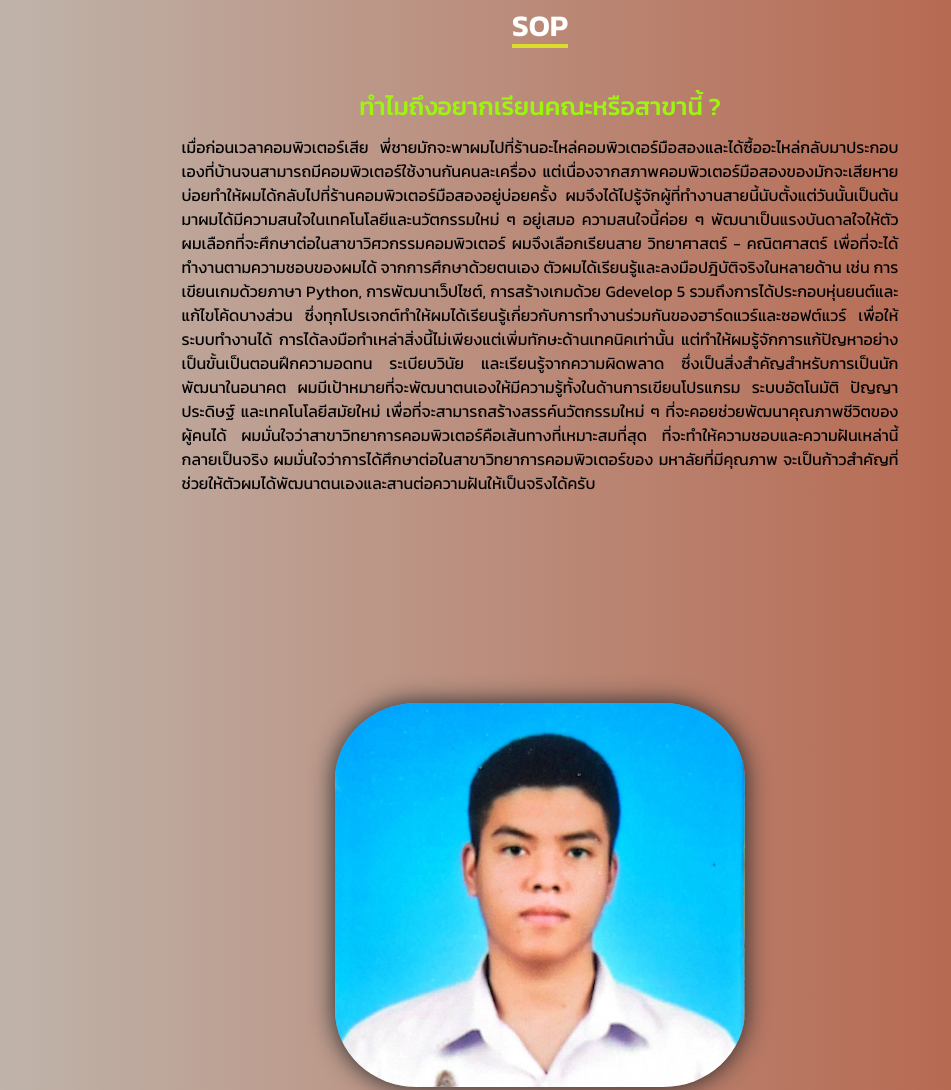
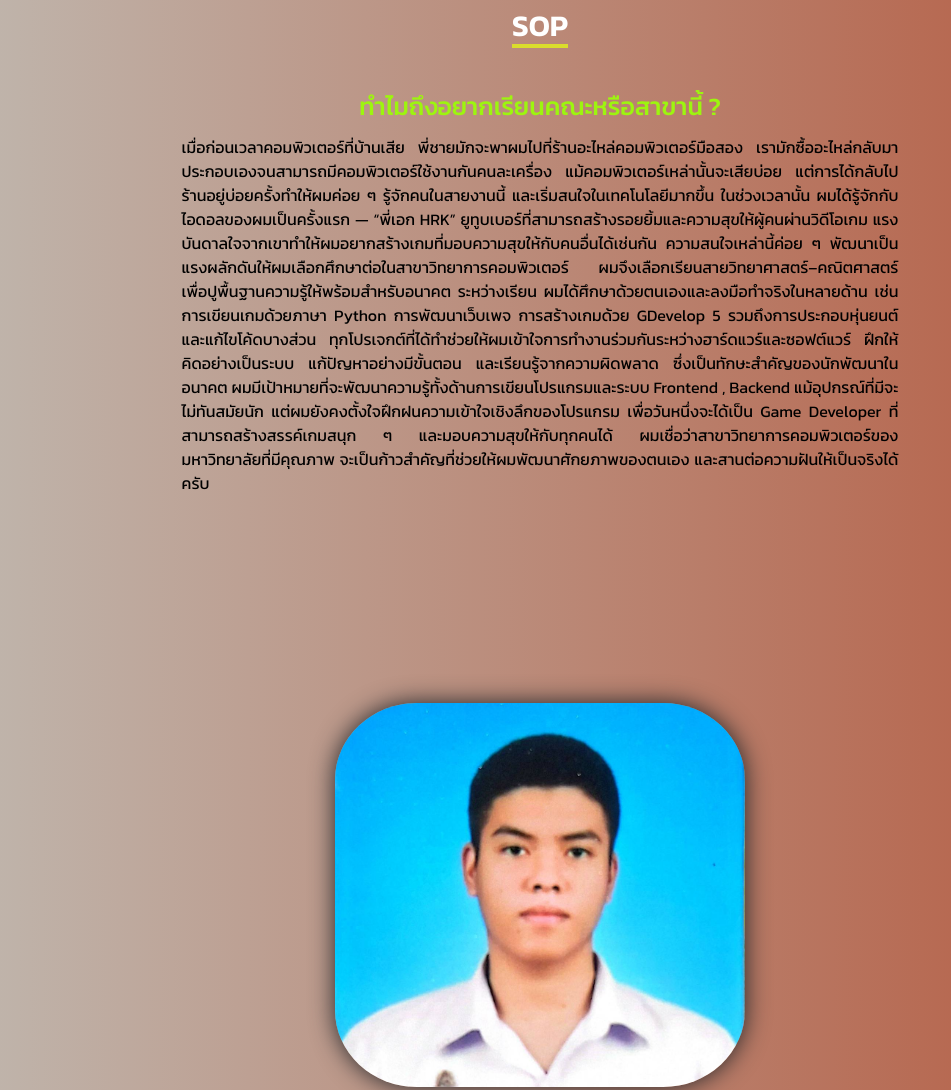
Before and after one commit to Kaolnwza007/MyPortFolioV.2, a plain HTML site: page index.html in a window 1280 px wide. Shown: the part 1034-2124 px from the top of the page, without its empty margins (100-1051 px from the left). Drawn offline with nearby package versions, Linux system fonts and the light colour scheme.

Commit message:
อัพเดท

```diff
--- a/index.html
+++ b/index.html
@@ -70,19 +70,17 @@
             <div class="about-details">
                 <div class="right">
                     <div class="topic">ทำไมถึงอยากเรียนคณะหรือสาขานี้ ? </div>
-                    <p>   เมื่อก่อนเวลาคอมพิวเตอร์เสีย พี่ชายมักจะพาผมไปที่ร้านอะไหล่คอมพิวเตอร์มือสองและได้ซื้ออะไหล่กลับมาประกอบเองที่บ้านจนสามารถมีคอมพิวเตอร์ใช้งานกันคนละเครื่อง แต่เนื่องจากสภาพคอมพิวเตอร์มือสองของมักจะเสียหายบ่อยทำให้ผมได้กลับไปที่ร้านคอมพิวเตอร์มือสองอยู่บ่อยครั้ง ผมจึงได้ไปรู้จักผู้ที่ทำงานสายนี้นับตั้งแต่วันนั้นเป็นต้นมาผมได้มีความสนใจในเทคโนโลยีและนวัตกรรมใหม่ ๆ อยู่เสมอ
+                    <p>   เมื่อก่อนเวลาคอมพิวเตอร์ที่บ้านเสีย พี่ชายมักจะพาผมไปที่ร้านอะไหล่คอมพิวเตอร์มือสอง เรามักซื้ออะไหล่กลับมาประกอบเองจนสามารถมีคอมพิวเตอร์ใช้งานกันคนละเครื่อง แม้คอมพิวเตอร์เหล่านั้นจะเสียบ่อย แต่การได้กลับไปร้านอยู่บ่อยครั้งทำให้ผมค่อย ๆ รู้จักคนในสายงานนี้ และเริ่มสนใจในเทคโนโลยีมากขึ้น
 
-   ความสนใจนี้ค่อย ๆ พัฒนาเป็นแรงบันดาลใจให้ตัวผมเลือกที่จะศึกษาต่อในสาขาวิศวกรรมคอมพิวเตอร์  ผมจึงเลือกเรียนสาย วิทยาศาสตร์ - คณิตศาสตร์ เพื่อที่จะได้ทำงานตามความชอบของผมได้ จากการศึกษาด้วยตนเอง ตัวผมได้เรียนรู้และลงมือปฎิบัติจริงในหลายด้าน เช่น การเขียนเกมด้วยภาษา Python, การพัฒนาเว็ปไซต์, การสร้างเกมด้วย Gdevelop 5 รวมถึงการได้ประกอบหุ่นยนต์และแก้ไขโค้ดบางส่วน
+ในช่วงเวลานั้น ผมได้รู้จักกับไอดอลของผมเป็นครั้งแรก — “พี่เอก HRK” ยูทูบเบอร์ที่สามารถสร้างรอยยิ้มและความสุขให้ผู้คนผ่านวิดีโอเกม แรงบันดาลใจจากเขาทำให้ผมอยากสร้างเกมที่มอบความสุขให้กับคนอื่นได้เช่นกัน
 
-ซึ่งทุกโปรเจกต์ทำให้ผมได้เรียนรู้เกี่ยวกับการทำงานร่วมกันของฮาร์ดแวร์และซอฟต์แวร์ เพื่อให้ระบบทำงานได้
+ความสนใจเหล่านี้ค่อย ๆ พัฒนาเป็นแรงผลักดันให้ผมเลือกศึกษาต่อในสาขาวิทยาการคอมพิวเตอร์ ผมจึงเลือกเรียนสายวิทยาศาสตร์–คณิตศาสตร์ เพื่อปูพื้นฐานความรู้ให้พร้อมสำหรับอนาคต ระหว่างเรียน ผมได้ศึกษาด้วยตนเองและลงมือทำจริงในหลายด้าน เช่น การเขียนเกมด้วยภาษา Python การพัฒนาเว็บเพจ การสร้างเกมด้วย GDevelop 5 รวมถึงการประกอบหุ่นยนต์และแก้ไขโค้ดบางส่วน
 
-  การได้ลงมือทำเหล่าสิ่งนี้ไม่เพียงแต่เพิ่มทักษะด้านเทคนิคเท่านั้น แต่ทำให้ผมรู้จักการแก้ปัญหาอย่างเป็นขั้นเป็นตอนฝึกความอดทน ระเบียบวินัย และเรียนรู้จากความผิดพลาด ซึ่งเป็นสิ่งสำคัญสำหรับการเป็นนักพัฒนาในอนาคต
+ทุกโปรเจกต์ที่ได้ทำช่วยให้ผมเข้าใจการทำงานร่วมกันระหว่างฮาร์ดแวร์และซอฟต์แวร์ ฝึกให้คิดอย่างเป็นระบบ แก้ปัญหาอย่างมีขั้นตอน และเรียนรู้จากความผิดพลาด ซึ่งเป็นทักษะสำคัญของนักพัฒนาในอนาคต
+ผมมีเป้าหมายที่จะพัฒนาความรู้ทั้งด้านการเขียนโปรแกรมและระบบ Frontend , Backend แม้อุปกรณ์ที่มีจะไม่ทันสมัยนัก แต่ผมยังคงตั้งใจฝึกฝนความเข้าใจเชิงลึกของโปรแกรม เพื่อวันหนึ่งจะได้เป็น Game Developer ที่สามารถสร้างสรรค์เกมสนุก ๆ และมอบความสุขให้กับทุกคนได้
 
-   ผมมีเป้าหมายที่จะพัฒนาตนเองให้มีความรู้ทั้งในด้านการเขียนโปรแกรม ระบบอัตโนมัติ ปัญญาประดิษฐ์ และเทคโนโลยีสมัยใหม่
-เพื่อที่จะสามารถสร้างสรรค์นวัตกรรมใหม่ ๆ ที่จะคอยช่วยพัฒนาคุณภาพชีวิตของผู้คนได้ ผมมั่นใจว่าสาขาวิทยาการคอมพิวเตอร์คือเส้นทางที่เหมาะสมที่สุด ที่จะทำให้ความชอบและความฝันเหล่านี้กลายเป็นจริง
-
-   ผมมั่นใจว่าการได้ศึกษาต่อในสาขาวิทยาการคอมพิวเตอร์ของ
-มหาลัยที่มีคุณภาพ จะเป็นก้าวสำคัญที่ช่วยให้ตัวผมได้พัฒนาตนเองและสานต่อความฝันให้เป็นจริงได้ครับ</p>
+ผมเชื่อว่าสาขาวิทยาการคอมพิวเตอร์ของมหาวิทยาลัยที่มีคุณภาพ จะเป็นก้าวสำคัญที่ช่วยให้ผมพัฒนาศักยภาพของตนเอง และสานต่อความฝันให้เป็นจริงได้ครับ
+</p>
                 </div>
             </div>
     </section>
@@ -204,10 +202,10 @@
         </div>
         <div class="my-row CO">
             <div class="pair">
-                <img src="Imgs/eeeeee_page-0001.jpg" alt="" class="eas">
+                <img src="Imgs/11003.jpg" alt="" class="eas">
             </div>
             <div class="pair">
-                <img src="Imgs/easdassd_page-0001.jpg" alt="" class="eas">
+                <img src="Imgs/11001_0.jpg" alt="" class="eas">
             </div>
         </div>
     </section>
@@ -349,7 +347,7 @@
             <div class="pf-card" data-category="Certificate">
                 <img src="Imgs/Robots72.jpg" class="pf-img" alt="Project 3">
                 <h3 class="pf-card-title">งานศิลปหัตถกรรมครั้งที่ 72</h3>
-                <div class="pf-date">Jar 2025</div>
+                <div class="pf-date">Jan 2025</div>
                 <p class="pf-short">การแข่งขันหุ่นยนต์ผสม</p>
                 <button class="pf-btn" data-title="งานศิลปหัตถกรรมครั้งที่ 72" data-date="Jan 2025"
                     data-img="Imgs/Robots72.jpg" data-content="รายละเอียด : ได้รางวัลรองชนะเลิศอันดับที่ 2">Read
```
Also changed, not shown: Imgs/11001_0.jpg (added), Imgs/11003.jpg (added).
